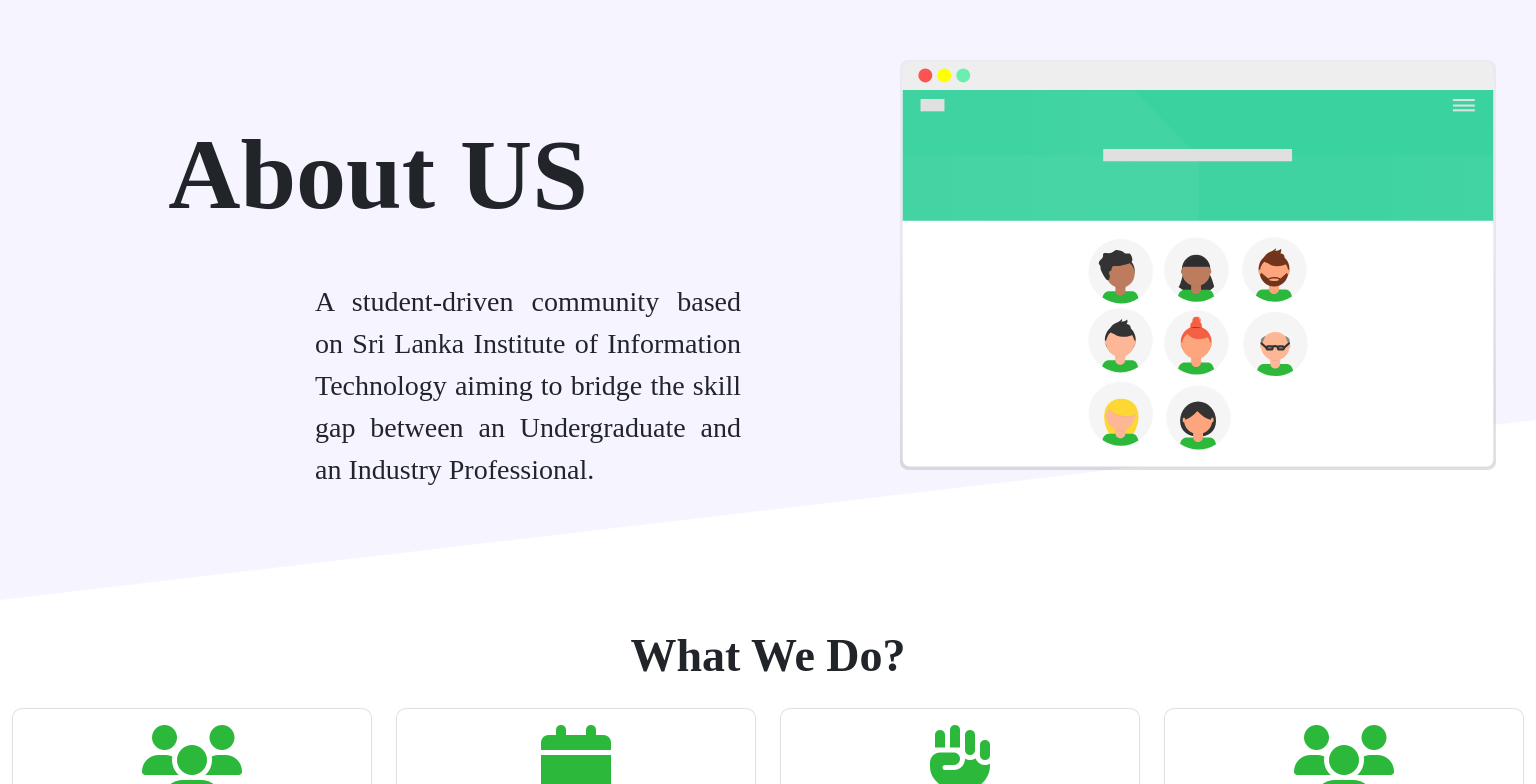
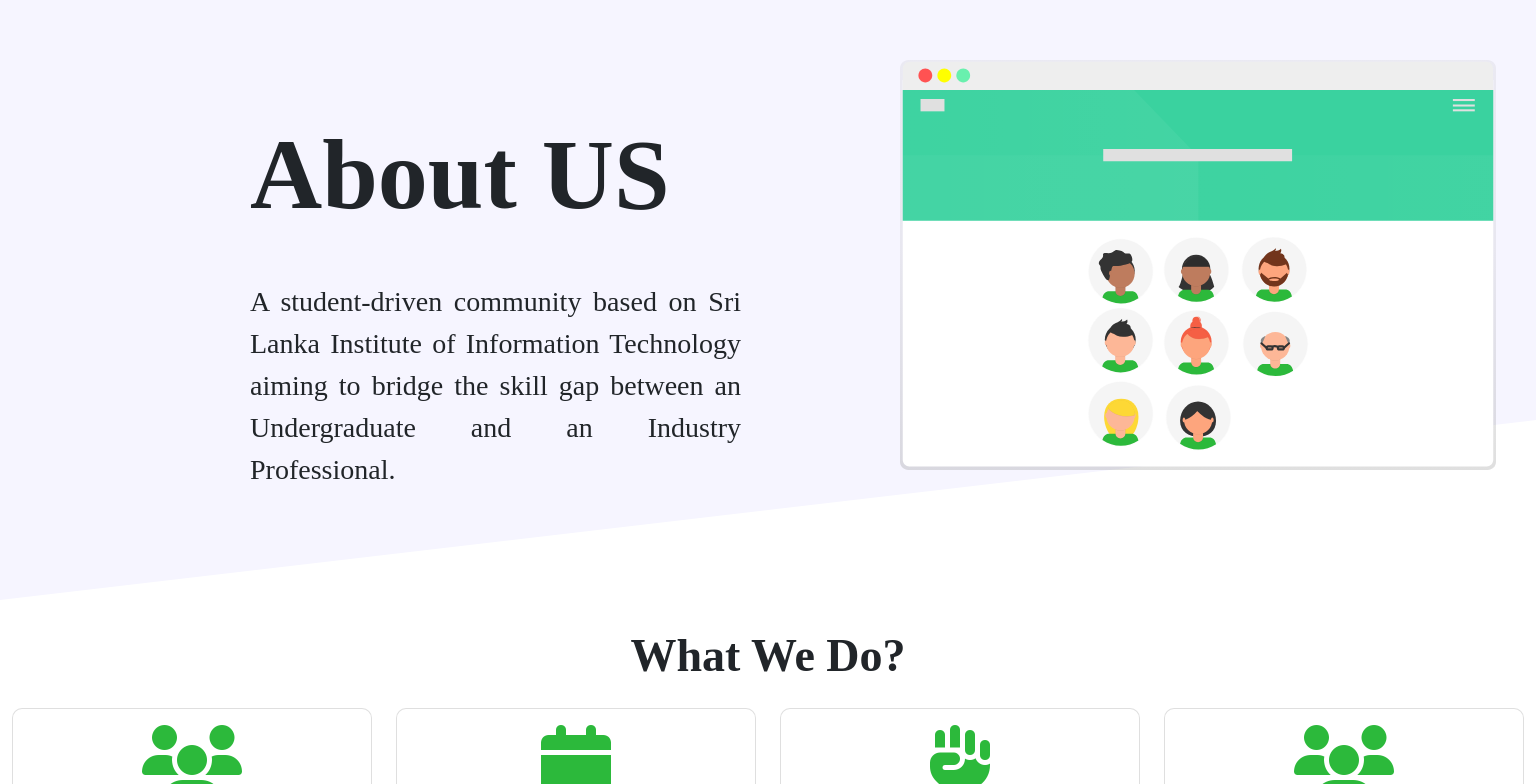
Before and after one commit to rusiruavb/msclubwebsite, a React (Create React App) app: page /about in a window 1536 px wide. Shown: the top 784 px of the page. Built offline with nearby package versions, Linux system fonts and the light colour scheme.

Commit message:
Assign colors into variables

```diff
--- a/src/modules/AboutUsModules/AboutUsHeroSection/HeroSection.css
+++ b/src/modules/AboutUsModules/AboutUsHeroSection/HeroSection.css
@@ -1,3 +1,7 @@
+:root {
+  --light-background-color: #f6f5ff;
+}
+
 /* Styling for breakpoints */
 
 @media (min-width: 300px) {
@@ -8,7 +12,7 @@
     height: 400px;
     left: 0px;
     top: 0px;
-    background: #f6f5ff;
+    background: var(--light-background-color);
     clip-path: polygon(0 0, 100% 0%, 100% 100%, 0 100%);
   }
 
@@ -23,7 +27,6 @@
   .header-title {
     font-weight: bolder;
     font-size: 70px;
-    font-family: "Product Sans";
     display: flex;
     justify-content: center;
     margin-top: 20px;
@@ -47,7 +50,7 @@
     height: 600px;
     left: 0px;
     top: 0px;
-    background: #f6f5ff;
+    background: var(--light-background-color);
     clip-path: polygon(0 0, 100% 0%, 100% 50%, 0 70%);
   }
 
@@ -62,7 +65,6 @@
   .header-title {
     font-weight: bolder;
     font-size: 70px;
-    font-family: "Product Sans";
     margin-left: 50px;
     margin-top: 0px;
   }
@@ -88,7 +90,7 @@
     height: 600px;
     left: 0px;
     top: 0px;
-    background: #f6f5ff;
+    background: var(--light-background-color);
     clip-path: polygon(0 0, 100% 0%, 100% 42%, 0 55%);
   }
 
@@ -99,7 +101,6 @@
   .header-title {
     font-weight: bolder;
     font-size: 60px;
-    font-family: "Product Sans";
     margin-left: 50px;
     margin-top: 30px;
   }
@@ -125,7 +126,7 @@
     height: 600px;
     left: 0px;
     top: 0px;
-    background: #f6f5ff;
+    background: var(--light-background-color);
     clip-path: polygon(0 0, 100% 0%, 100% 42%, 0 55%);
   }
 
@@ -136,7 +137,6 @@
   .header-title {
     font-weight: bolder;
     font-size: 70px;
-    font-family: "Product Sans";
     margin-left: 50px;
     margin-top: 35px;
   }
@@ -162,7 +162,7 @@
     height: 500px;
     left: 0px;
     top: 0px;
-    background: #f6f5ff;
+    background: var(--light-background-color);
     clip-path: polygon(0 0, 100% 0%, 100% 70%, 0 95%);
   }
 
@@ -173,7 +173,6 @@
   .header-title {
     font-weight: bolder;
     font-size: 92px;
-    font-family: "Product Sans";
     margin-left: 0px;
     margin-top: 35px;
   }
@@ -181,7 +180,7 @@
   .header-content {
     font-weight: 400;
     font-size: 20px;
-    margin-left: 120px;
+    margin-left: 100px;
     display: flex;
     justify-content: center;
   }
@@ -201,7 +200,7 @@
     height: 600px;
     left: 0px;
     top: 0px;
-    background: #f6f5ff;
+    background: var(--light-background-color);
     clip-path: polygon(0 0, 100% 0%, 100% 70%, 0 100%);
   }
 
@@ -212,16 +211,16 @@
   .header-title {
     font-weight: bolder;
     font-size: 100px;
-    font-family: "Product Sans";
     margin-top: 100px;
     display: flex;
-    justify-content: center;
+    justify-content: left;
+    margin-left: 250px;
   }
 
   .header-content {
     font-weight: 400;
     font-size: 28px;
-    margin-left: 300px;
+    margin-left: 235px;
     display: flex;
     justify-content: center;
   }
```
